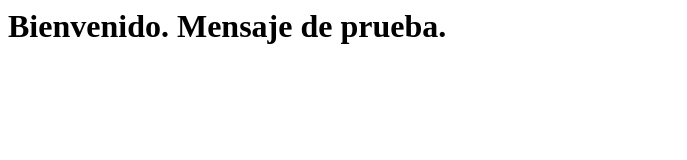
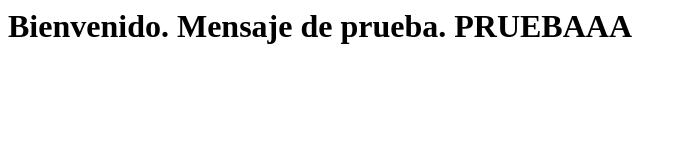
Before and after one commit to allende8807/http-echo, a plain HTML site: page index.html in a window 1280 px wide. Shown: the whole page, without its empty margins (0-687 px from the left). Drawn offline with Linux system fonts and the light colour scheme.

Commit message:
Update index.html

```diff
--- a/index.html
+++ b/index.html
@@ -3,6 +3,6 @@
 <title>Bienvenido</title>
 </head>
 <body>
-<h1>Bienvenido. Mensaje de prueba.</h1>
+<h1>Bienvenido. Mensaje de prueba. PRUEBAAA</h1>
 </body>
 </html>
```
